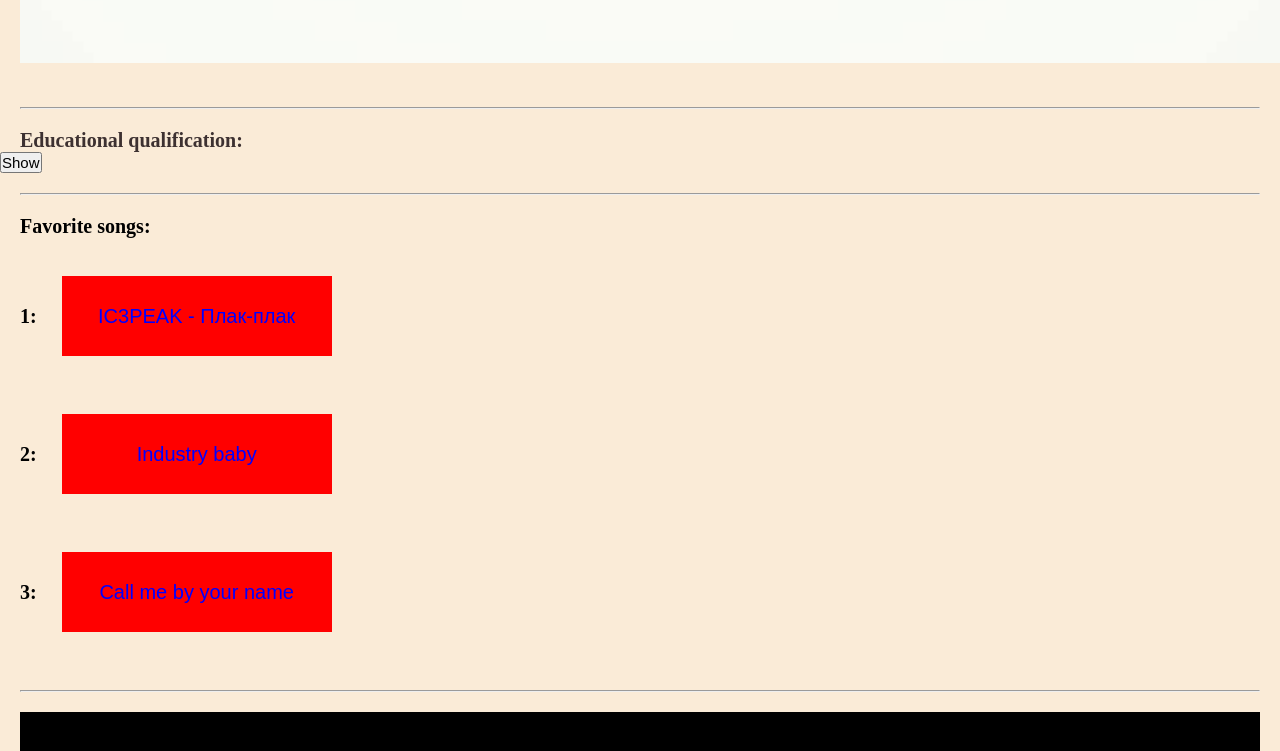
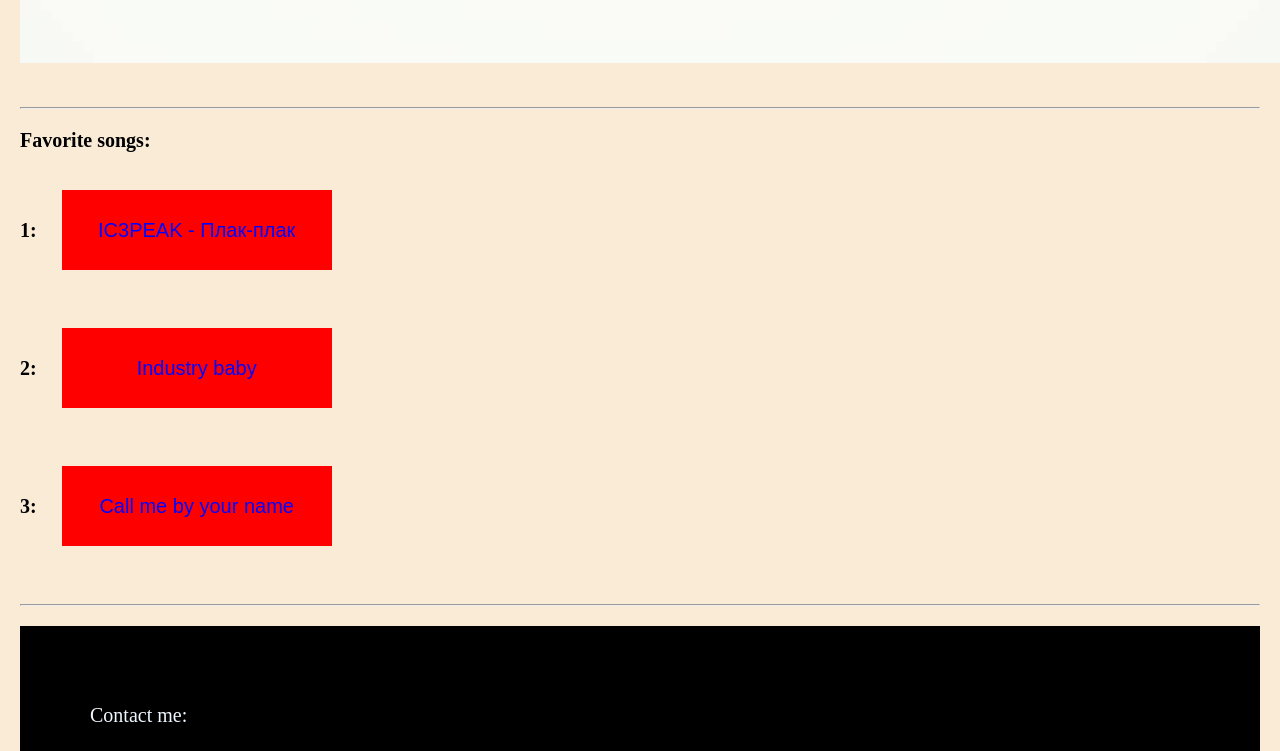
Before and after one commit to tawsif0/tausif-cv, a plain HTML site: page index.html in a window 1280 px wide. Shown: the part 2040-2791 px from the top of the page. Drawn offline with Linux system fonts and the light colour scheme.

Commit message:
Update index.html

```diff
--- a/index.html
+++ b/index.html
@@ -47,9 +47,7 @@
   </center>
   </div>
   <hr>
-  <span id="mysel" style="color: rgb(61, 49, 49);"> <b> Educational qualification: </b> </span> <br>
-  <a href="image.html" ; target="_blank"> <button type="button" id="show"> Show </button> </a> <br>
-  <hr>
+
 
   <span id="mysel"> <b> Favorite songs: </b> </span> <br> <br>
 
```
